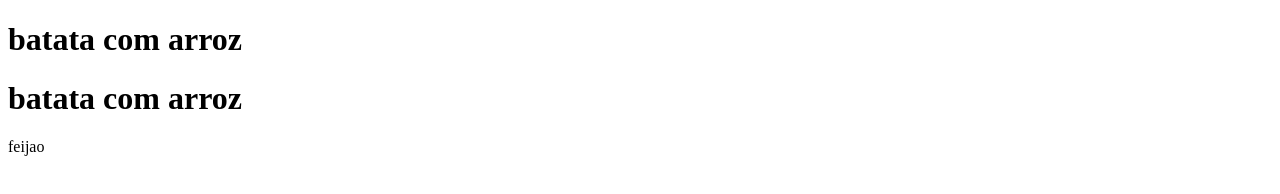
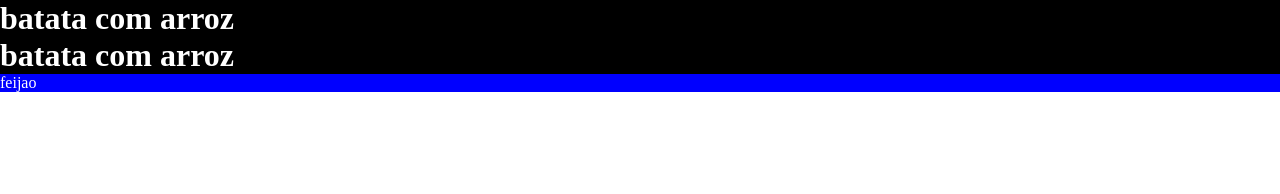
Before and after one commit to kaualamim007/teste, a plain HTML site: page index.html in a window 1280 px wide. Drawn offline with Linux system fonts and the light colour scheme.

Commit message:
terceira alteração

```diff
--- /dev/null
+++ b/index.css
@@ -0,0 +1,14 @@
+*
+{
+    margin: 0; padding: 0; box-sizing: border-box;
+}
+
+h1{
+    background-color:black;
+    color:white;
+}
+
+p{
+    background-color: blue;
+    color: white;
+}
--- a/index.html
+++ b/index.html
@@ -4,6 +4,7 @@
     <meta charset="UTF-8">
     <meta name="viewport" content="width=device-width, initial-scale=1.0">
     <title>Document</title>
+    <link rel="stylesheet" href="index.css">
 </head>
 <body>
 <h1>batata com arroz</h1>
```
